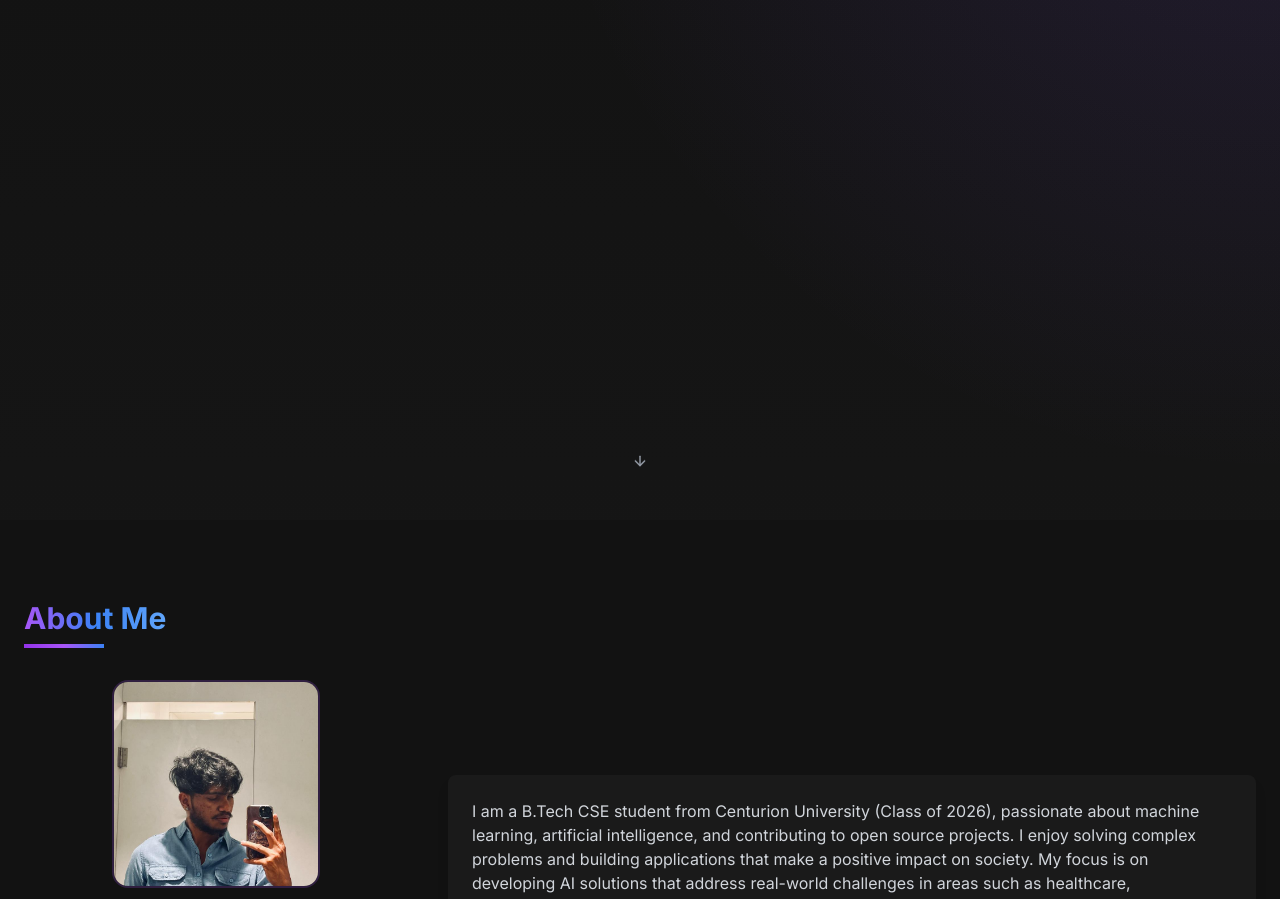
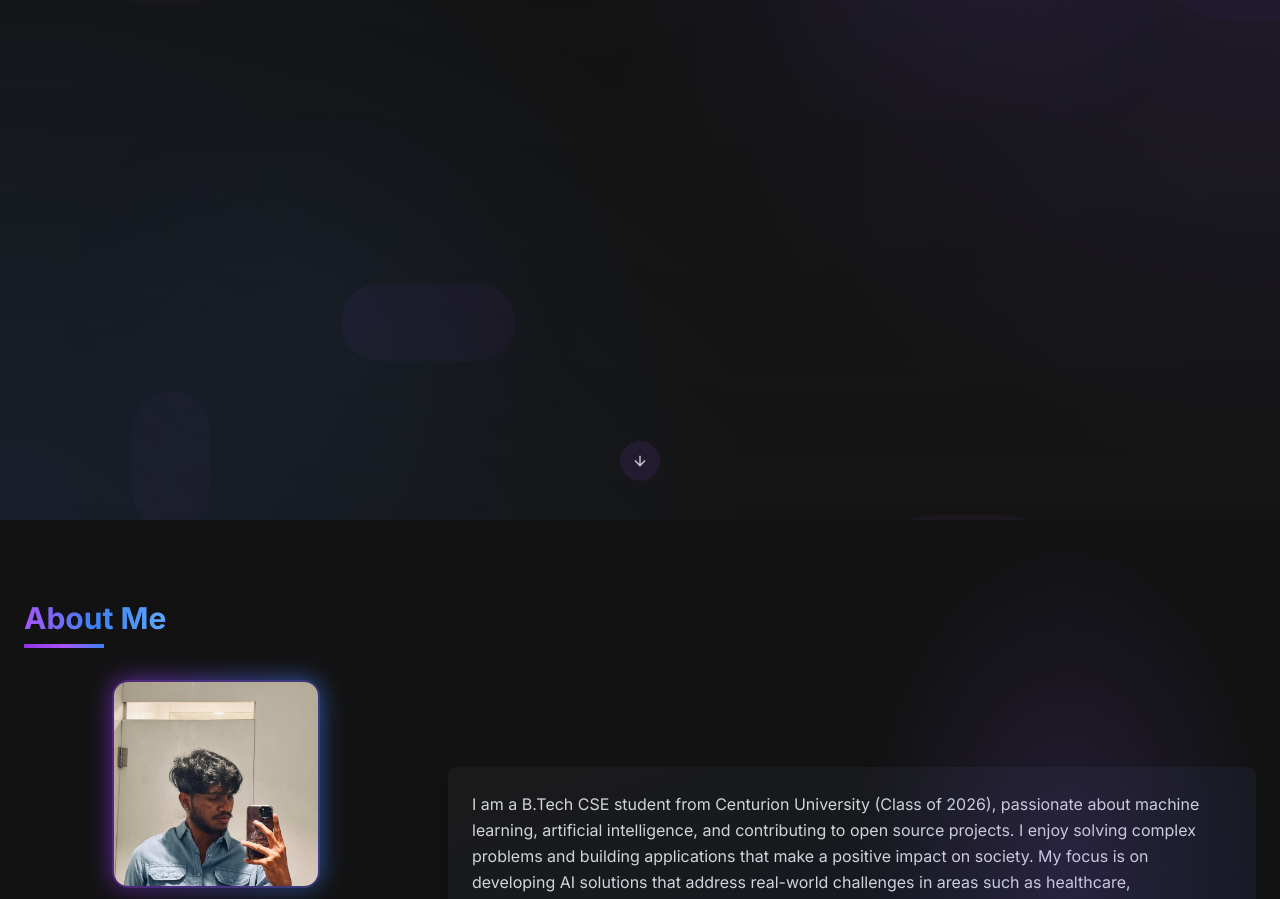
Before and after one commit to rsrujan/gradient-tech-showcase, a React (Vite) app: page / in a window 1280 px wide. Shown: the part 280-1179 px from the top of the page. Built offline with nearby package versions, Linux system fonts and the light colour scheme.

Commit message:
Enhance front-end appearance
Improve the visual appeal of the website's front-end, addressing the "plain" appearance.

```diff
--- a/src/components/About.tsx
+++ b/src/components/About.tsx
@@ -30,6 +30,7 @@ export default function About() {
 
   return (
     <section id="about" className="py-20 relative">
+      <div className="absolute top-0 right-0 w-1/3 h-full bg-[radial-gradient(ellipse_at_center,rgba(139,92,246,0.15),transparent_70%)]"></div>
       <div className="container mx-auto px-4 sm:px-6">
         <div
           ref={aboutRef}
@@ -42,9 +43,9 @@ export default function About() {
 
           <div className="grid grid-cols-1 lg:grid-cols-3 gap-10 items-center">
             <div className="lg:col-span-1 flex flex-col items-center">
-              <div className="relative w-52 h-52 mb-4">
+              <div className="relative w-52 h-52 mb-4 transform hover:scale-105 transition-transform duration-300">
                 <div className="absolute inset-0 bg-gradient-to-r from-purple-600 to-blue-500 rounded-2xl blur-md opacity-70 -z-10 animate-pulse"></div>
-                <div className="w-full h-full overflow-hidden rounded-2xl border-2 border-purple-500/20">
+                <div className="w-full h-full overflow-hidden rounded-2xl border-2 border-purple-500/20 shadow-xl">
                   <img
                     src="/lovable-uploads/8718132a-fe9c-477a-9feb-124d3f59241e.png"
                     alt="R Srujan"
@@ -53,7 +54,7 @@ export default function About() {
                 </div>
               </div>
 
-              <div className="bg-dark-accent border border-gray-800 rounded-lg p-6 flex flex-col items-center mt-4 w-full">
+              <div className="bg-dark-accent border border-gray-800 rounded-lg p-6 flex flex-col items-center mt-4 w-full transform hover:translate-y-[-5px] transition-transform duration-300 shadow-lg">
                 <div className="w-32 h-32 mb-4">
                   <img
                     src="https://developers.google.com/static/profile/badges/community/innovators/cloud/2023/badge.svg"
@@ -66,12 +67,12 @@ export default function About() {
             </div>
 
             <div className="lg:col-span-2">
-              <Card className="bg-dark-accent border-none shadow-lg">
+              <Card className="bg-dark-accent border-none shadow-lg hover:shadow-xl transition-shadow duration-300 bg-gradient-to-br from-dark-accent to-gray-900/80">
                 <CardContent className="p-6">
-                  <p className="text-gray-300 mb-6">
+                  <p className="text-gray-300 mb-6 leading-relaxed">
                     I am a B.Tech CSE student from Centurion University (Class of 2026), passionate about machine learning, artificial intelligence, and contributing to open source projects. I enjoy solving complex problems and building applications that make a positive impact on society. My focus is on developing AI solutions that address real-world challenges in areas such as healthcare, environment, and education.
                   </p>
-                  <p className="text-gray-300">
+                  <p className="text-gray-300 leading-relaxed">
                     Through continuous learning and experimentation, I strive to stay at the forefront of AI technology trends and best practices. I am committed to creating ethical and responsible AI systems that are both innovative and accessible to all.
                   </p>
                 </CardContent>
--- a/src/components/Hero.tsx
+++ b/src/components/Hero.tsx
@@ -36,9 +36,30 @@ export default function Hero() {
     >
       <div className="absolute inset-0 bg-gradient-to-b from-transparent to-dark-accent opacity-40 z-0" />
       <div className="absolute top-0 left-0 w-full h-full bg-[radial-gradient(circle_at_top_right,rgba(139,92,246,0.15),transparent_50%)]" />
+      <div className="absolute bottom-0 right-0 w-full h-full bg-[radial-gradient(circle_at_bottom_left,rgba(59,130,246,0.1),transparent_50%)]" />
+
+      {/* Animated particles */}
+      <div className="absolute inset-0 z-0 overflow-hidden">
+        {[...Array(5)].map((_, i) => (
+          <div
+            key={i}
+            className="absolute rounded-full bg-purple-500/10 animate-pulse"
+            style={{
+              width: `${Math.random() * 200 + 50}px`,
+              height: `${Math.random() * 200 + 50}px`,
+              top: `${Math.random() * 100}%`,
+              left: `${Math.random() * 100}%`,
+              animationDelay: `${Math.random() * 5}s`,
+              animationDuration: `${Math.random() * 10 + 5}s`,
+              opacity: Math.random() * 0.3,
+            }}
+          />
+        ))}
+      </div>
+
       <div className="container mx-auto px-4 sm:px-6 z-10 opacity-0 transition-opacity duration-1000">
         <div className="max-w-3xl mx-auto text-center">
-          <Avatar className="h-28 w-28 mx-auto mb-6 ring-2 ring-purple-500/30 ring-offset-2 ring-offset-background">
+          <Avatar className="h-28 w-28 mx-auto mb-6 ring-2 ring-purple-500/30 ring-offset-2 ring-offset-background animate-pulse">
             <AvatarImage src="/lovable-uploads/bb7104f0-1d76-4755-b362-eacf4d81221a.png" alt="R Srujan" className="object-cover" />
             <AvatarFallback className="text-lg font-medium">RS</AvatarFallback>
           </Avatar>
@@ -60,7 +81,7 @@ export default function Hero() {
           <div className="flex flex-col sm:flex-row gap-4 justify-center">
             <Button
               size="lg"
-              className="bg-gradient-primary hover:opacity-90 transition-opacity flex gap-2"
+              className="bg-gradient-primary hover:opacity-90 transition-opacity flex gap-2 transform hover:scale-105 transition-transform duration-300 shadow-lg"
               asChild
             >
               <a
@@ -75,7 +96,7 @@ export default function Hero() {
             <Button
               variant="outline"
               size="lg"
-              className="gradient-border flex gap-2"
+              className="gradient-border flex gap-2 transform hover:scale-105 transition-transform duration-300 shadow-lg"
               asChild
             >
               <a
@@ -90,11 +111,11 @@ export default function Hero() {
           </div>
         </div>
       </div>
-      <div className="absolute bottom-8 animate-bounce">
+      <div className="absolute bottom-8 animate-bounce z-10">
         <Button
           variant="ghost"
           size="icon"
-          className="rounded-full"
+          className="rounded-full bg-purple-500/10 hover:bg-purple-500/20 backdrop-blur-sm"
           onClick={() => {
             document.querySelector("#about")?.scrollIntoView({
               behavior: "smooth"
@@ -102,7 +123,7 @@ export default function Hero() {
           }}
           aria-label="Scroll Down"
         >
-          <ArrowDown className="h-6 w-6 text-gray-400" />
+          <ArrowDown className="h-6 w-6 text-gray-300" />
         </Button>
       </div>
     </section>
--- a/src/components/Navbar.tsx
+++ b/src/components/Navbar.tsx
@@ -13,7 +13,7 @@ const NavLink = ({ href, title, onClick }: NavLinkProps) => {
   return (
     <a
       href={href}
-      className="text-gray-300 hover:text-white transition-colors px-4 py-2"
+      className="text-gray-300 hover:text-white transition-colors px-4 py-2 hover:bg-white/5 rounded-md"
       onClick={(e) => {
         e.preventDefault();
         document.querySelector(href)?.scrollIntoView({
@@ -58,7 +58,7 @@ export default function Navbar() {
     <header
       className={`fixed w-full z-50 transition-all duration-300 ${
         scrolled
-          ? "bg-black/80 backdrop-blur-md py-3 shadow-lg"
+          ? "bg-black/80 backdrop-blur-md py-3 shadow-lg border-b border-white/5"
           : "bg-transparent py-5"
       }`}
     >
@@ -81,7 +81,7 @@ export default function Navbar() {
         <Button
           variant="ghost"
           size="icon"
-          className="md:hidden"
+          className="md:hidden hover:bg-white/10"
           onClick={toggleMenu}
           aria-label="Menu"
         >
@@ -90,14 +90,14 @@ export default function Navbar() {
 
         {/* Mobile Navigation Menu */}
         <div
-          className={`fixed inset-0 bg-black/95 flex flex-col items-center justify-center z-50 transition-transform duration-300 ease-in-out ${
+          className={`fixed inset-0 bg-black/95 backdrop-blur-md flex flex-col items-center justify-center z-50 transition-transform duration-300 ease-in-out ${
             isOpen ? "translate-x-0" : "translate-x-full"
           } md:hidden`}
         >
           <Button
             variant="ghost"
             size="icon"
-            className="absolute top-4 right-4"
+            className="absolute top-4 right-4 hover:bg-white/10"
             onClick={toggleMenu}
             aria-label="Close Menu"
           >
--- a/src/index.css
+++ b/src/index.css
@@ -73,6 +73,47 @@
   .bg-gradient-primary {
     @apply bg-gradient-to-r from-purple-600 via-purple-500 to-blue-500;
   }
+
+  /* Glass effect */
+  .glass-effect {
+    @apply backdrop-blur-lg bg-white/10 border border-white/20;
+  }
+
+  /* Moving gradient animation */
+  .animate-gradient-x {
+    background-size: 200% 200%;
+    animation: gradient-x 15s ease infinite;
+  }
+
+  @keyframes gradient-x {
+    0%, 100% {
+      background-position: 0% 50%;
+    }
+    50% {
+      background-position: 100% 50%;
+    }
+  }
+
+  /* Shimmer effect */
+  .animate-shimmer {
+    background: linear-gradient(
+      90deg,
+      rgba(255, 255, 255, 0) 0%,
+      rgba(255, 255, 255, 0.05) 50%,
+      rgba(255, 255, 255, 0) 100%
+    );
+    background-size: 200% 100%;
+    animation: shimmer 3s infinite;
+  }
+
+  @keyframes shimmer {
+    0% {
+      background-position: -200% 0;
+    }
+    100% {
+      background-position: 200% 0;
+    }
+  }
 }
 
 .card {
--- a/src/pages/Index.tsx
+++ b/src/pages/Index.tsx
@@ -34,6 +34,12 @@ const Index = () => {
 
   return (
     <div className="min-h-screen bg-dark text-white">
+      {/* Background elements */}
+      <div className="fixed inset-0 z-0 pointer-events-none">
+        <div className="absolute top-0 right-0 w-1/2 h-1/2 bg-[radial-gradient(circle_at_center,rgba(139,92,246,0.07),transparent_70%)]"></div>
+        <div className="absolute bottom-0 left-0 w-1/2 h-1/2 bg-[radial-gradient(circle_at_center,rgba(59,130,246,0.05),transparent_70%)]"></div>
+      </div>
+
       <Navbar />
       <Hero />
       <About />
```
